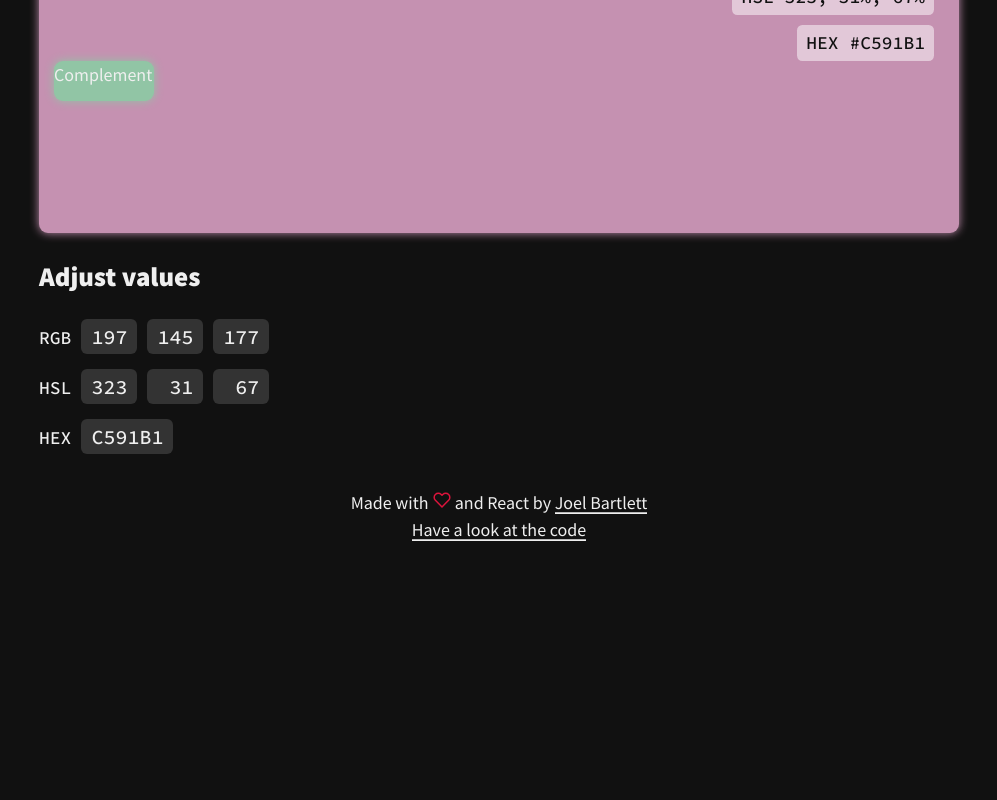
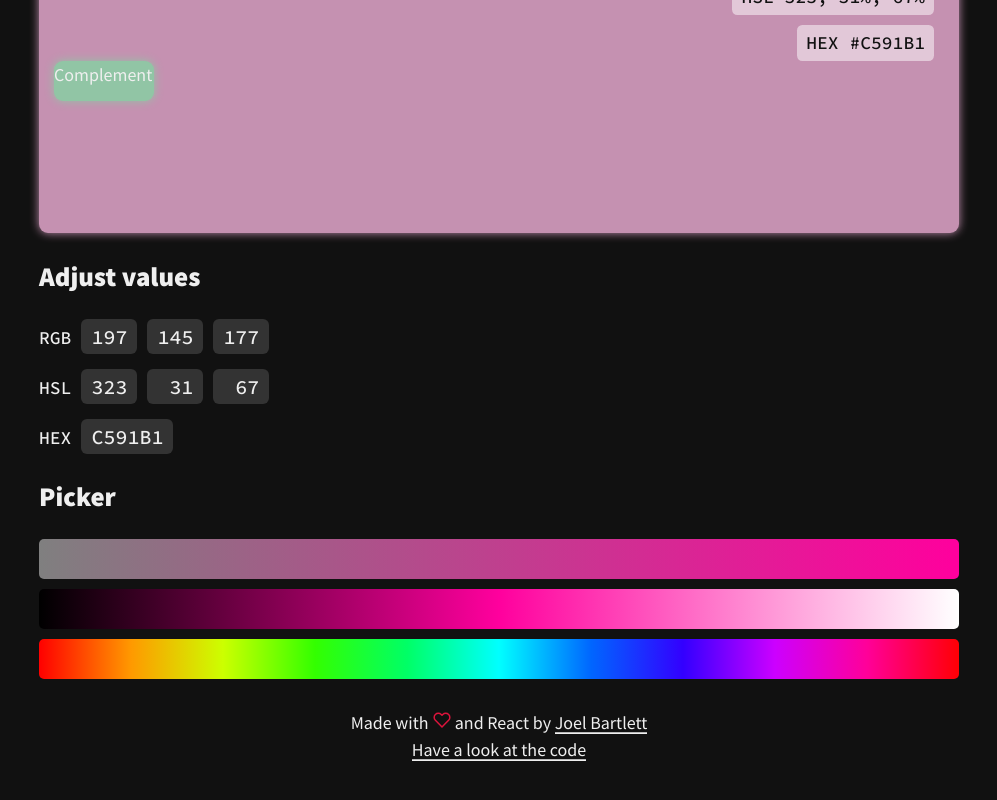
Before and after one commit to murbar/web-color-tool, a React (Create React App) app: page / in a window 1280 px wide. Shown: the part 310-1110 px from the top of the page, without its empty margins (141-1138 px from the left). Before the commit the page ends 903 px from the top, so only its background shows below. Built offline with nearby package versions, Linux system fonts and the light colour scheme.

Commit message:
Add initital picker components

```diff
--- a/src/App.jsx
+++ b/src/App.jsx
@@ -13,6 +13,7 @@ import Footer from 'components/Footer';
 import ThemeControl from 'components/ThemeControl';
 import RandomizeControl from 'components/RandomizeControl';
 import ValueInputs from 'components/ValueInputs';
+import ValuePicker from 'components/ValuePicker';
 import useDocumentTitle from 'hooks/useDocumentTitle';
 import useKeyPress from 'hooks/useKeyPress';
 import useAnalyticsPageView from 'hooks/useAnalyticsPageView';
@@ -97,6 +98,8 @@ function App({ initialColor, darkMode, location }) {
         <Preview colorValues={colorValues} />
         {/* <Swatch rgbValues={colorValues.rgb} /> */}
         <ValueInputs setColor={setColor} colorValues={colorValues} />
+        <ValuePicker setColor={setColor} colorValues={colorValues} />
+        {/* <Link to="/hsl/168/81/56">Green color</Link> */}
         <Footer />
       </StyledWrapper>
     </ThemeProvider>
--- /dev/null
+++ b/src/components/ValuePicker.jsx
@@ -0,0 +1,55 @@
+import React from 'react';
+import styled from 'styled-components';
+
+const StyledDiv = styled.div``;
+
+const ColorScale = styled.div`
+  height: 4rem;
+  border-radius: 0.5rem;
+  margin-bottom: 1rem;
+  /* box-shadow: 0 0 1rem hsl(${p => p.hue}, 50%, 50%); */
+`;
+
+const SatScale = styled(ColorScale)`
+  background: linear-gradient(to right, hsl(${p => p.hue}, 0%, 50%), hsl(${p => p.hue}, 100%, 50%));
+`;
+
+const LumScale = styled(ColorScale)`
+  background: linear-gradient(
+    to right,
+    hsl(${p => p.hue}, 100%, 0%),
+    hsl(${p => p.hue}, 100%, 50%),
+    hsl(${p => p.hue}, 100%, 100%)
+  );
+`;
+
+const HueScale = styled(ColorScale)`
+  background: linear-gradient(
+    to right,
+    hsl(0, 100%, 50%),
+    hsl(36, 100%, 50%),
+    hsl(72, 100%, 50%),
+    hsl(108, 100%, 50%),
+    hsl(144, 100%, 50%),
+    hsl(180, 100%, 50%),
+    hsl(216, 100%, 50%),
+    hsl(252, 100%, 50%),
+    hsl(288, 100%, 50%),
+    hsl(324, 100%, 50%),
+    hsl(359, 100%, 50%)
+  );
+`;
+
+const ValuePicker = ({ setColor, colorValues }) => {
+  const [h, s, l] = colorValues.hsl;
+  return (
+    <StyledDiv>
+      <h2>Picker</h2>
+      <SatScale hue={h} mark={s / 100} />
+      <LumScale hue={h} mark={l / 100} />
+      <HueScale mark={h} />
+    </StyledDiv>
+  );
+};
+
+export default ValuePicker;
```
